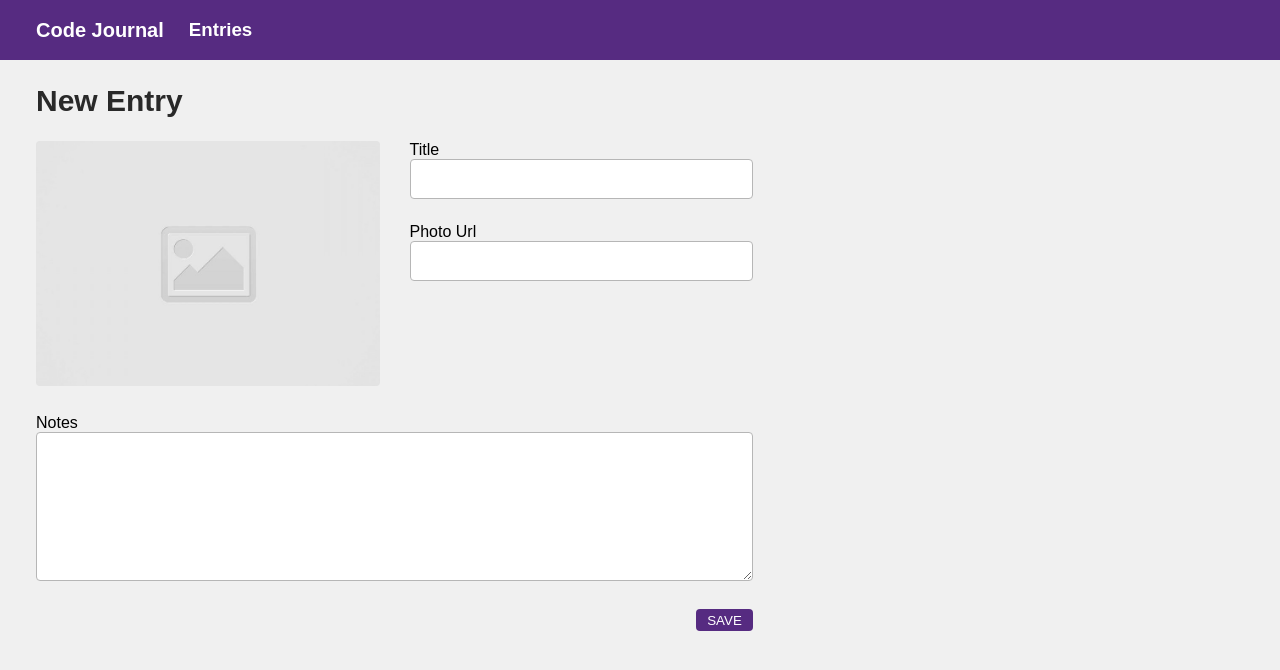
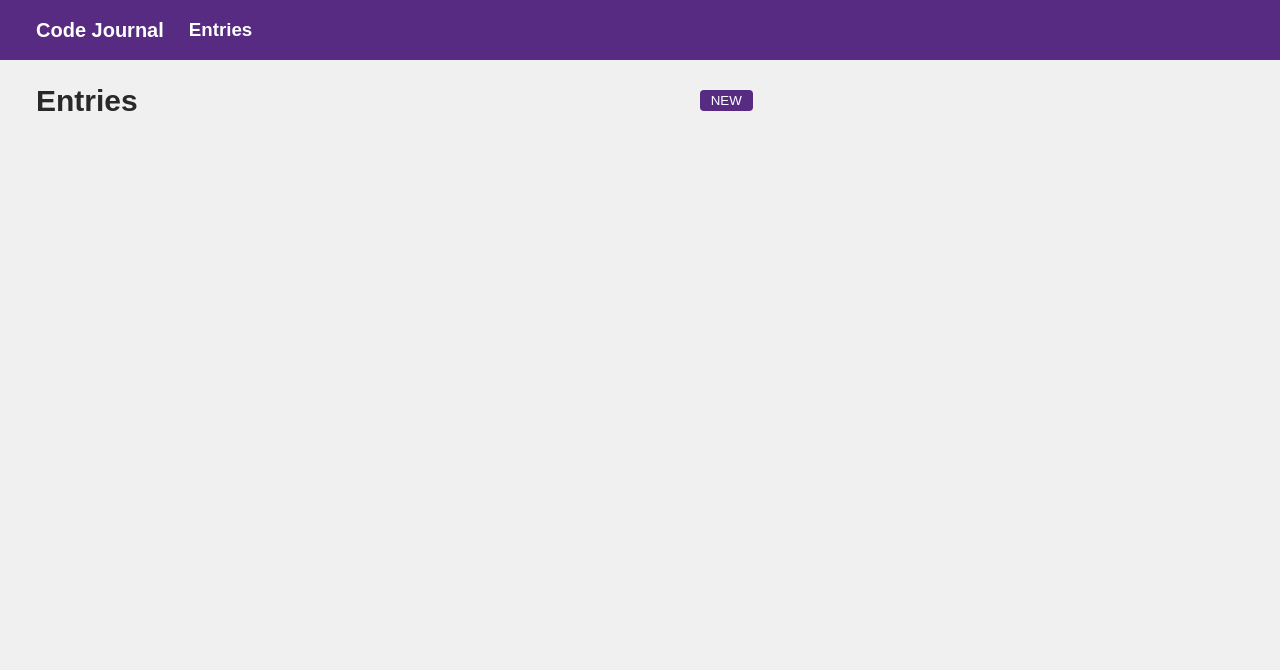
Before and after one commit to david-s-song/code-journal-v2, a website: page index.html in a window 1280 px wide. Both pictures are taken after a click on the link "Entries". Drawn offline with Linux system fonts and the light colour scheme; a web font is replaced by a local one.

```diff
--- a/index.html
+++ b/index.html
@@ -16,7 +16,6 @@
   <link rel="preconnect" href="https://fonts.gstatic.com">
   <link href="https://fonts.googleapis.com/css2?family=Proza+Libre&display=swap" rel="stylesheet">
 </head>
-
 <body>
   <header>
     <div class="container header-background-purple">
@@ -32,8 +31,8 @@
       </div>
     </div>
   </header>
+  <main>
     <div class="view entry-form" data-view="entry-form">
-    <main>
       <div class="container">
         <form class="form-entry">
           <div class="row">
@@ -85,7 +84,6 @@
           </div>
         </form>
       </div>
-    </main>
     </div>
     <div class="view entries" data-view="entries">
       <div class="container">
@@ -100,9 +98,9 @@
                   </div>
                 </div>
               </div>
-            <div class="text-wrapper">
+              <!-- <div class="text-wrapper">
                 <p class="text-align-center">No entries have been recorded.</p>
-            </div>
+              </div> -->
             </div>
             <ul class="new-entries">
               <!-- <li class="li-entry-wrapper">
@@ -119,6 +117,7 @@
         </div>
       </div>
     </div>
+  </main>
 
   <script src="js/data.js"></script>
   <script src="js/main.js"></script>
--- a/js/main.js
+++ b/js/main.js
@@ -66,13 +66,35 @@
 }
 
 var $navEntries = document.querySelector('.nav-entries-a');
-
 var $entries = document.querySelector('.entries');
 var $entryForm = document.querySelector('.entry-form');
+
+function viewEntries(event) {
+  $entryForm.className = 'view entry-form hidden';
+  $entries.className = 'view entries';
+}
+
+$navEntries.addEventListener('click', viewEntries);
+
+var $newButton = document.querySelector('.button-new');
 
 function viewEntryForm(event) {
   $entryForm.className = 'view entry-form';
   $entries.className = 'view entries hidden';
 }
 
-$navEntries.addEventListener('click', viewEntryForm);
+$newButton.addEventListener('click', viewEntryForm);
+
+var $saveButton = document.querySelector('.button-save');
+
+function viewEntriesSave(event) {
+  $entryForm.className = 'view entry-form hidden';
+  $entries.className = 'view entries';
+}
+$saveButton.addEventListener('click', viewEntriesSave);
+
+if (data.view === 'entry-form') {
+  viewEntryForm();
+} else {
+  viewEntries();
+}
```
Lines whose indentation alone changed are shown as unchanged.
